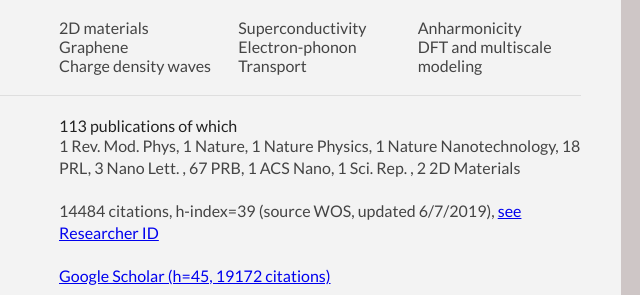
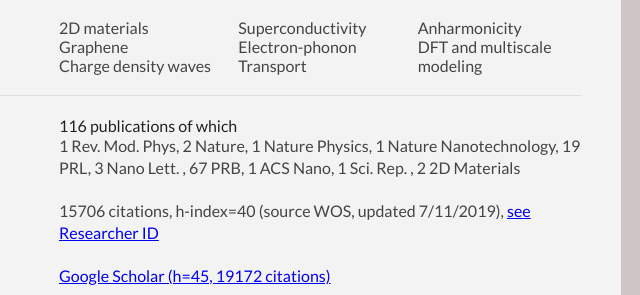
Before and after one commit to mcalandra/mcalandra.github.io, a plain HTML site: page index.html in a window 1280 px wide. Shown: the part 1531-1826 px from the top of the page, 419-1059 px from the left. Drawn offline with Linux system fonts and the light colour scheme; a script that the page names is missing.

Commit message:
Update index.html

```diff
--- a/index.html
+++ b/index.html
@@ -270,13 +270,13 @@
 			<div class="sectionContent">
 				<article>
 <! CHANGE FROM HERE......>
-					<h1>113 publications of which</h1>
-					<p> 1 Rev. Mod. Phys, 1 Nature,
-				1 Nature Physics, 1 Nature Nanotechnology, 18 PRL,
+					<h1>116 publications of which</h1>
+					<p> 1 Rev. Mod. Phys, 2 Nature,
+				1 Nature Physics, 1 Nature Nanotechnology, 19 PRL,
 				3 Nano Lett. , 67 PRB, 1 ACS Nano, 1
 				Sci. Rep. , 2 2D Materials </p>
-			        <p>14484 citations, h-index=39
-			  (source WOS, updated 6/7/2019),
+			        <p>15706 citations, h-index=40
+			  (source WOS, updated 7/11/2019),
 			  <a
 			  href="http://www.researcherid.com/rid/B-6161-2014"> see Researcher ID</a> </p>
 			  <p><a href="https://scholar.google.fr/citations?user=8EJhV9wAAAAJ&hl=fr">Google Scholar (h=45, 19172 citations)</a></p>
```
